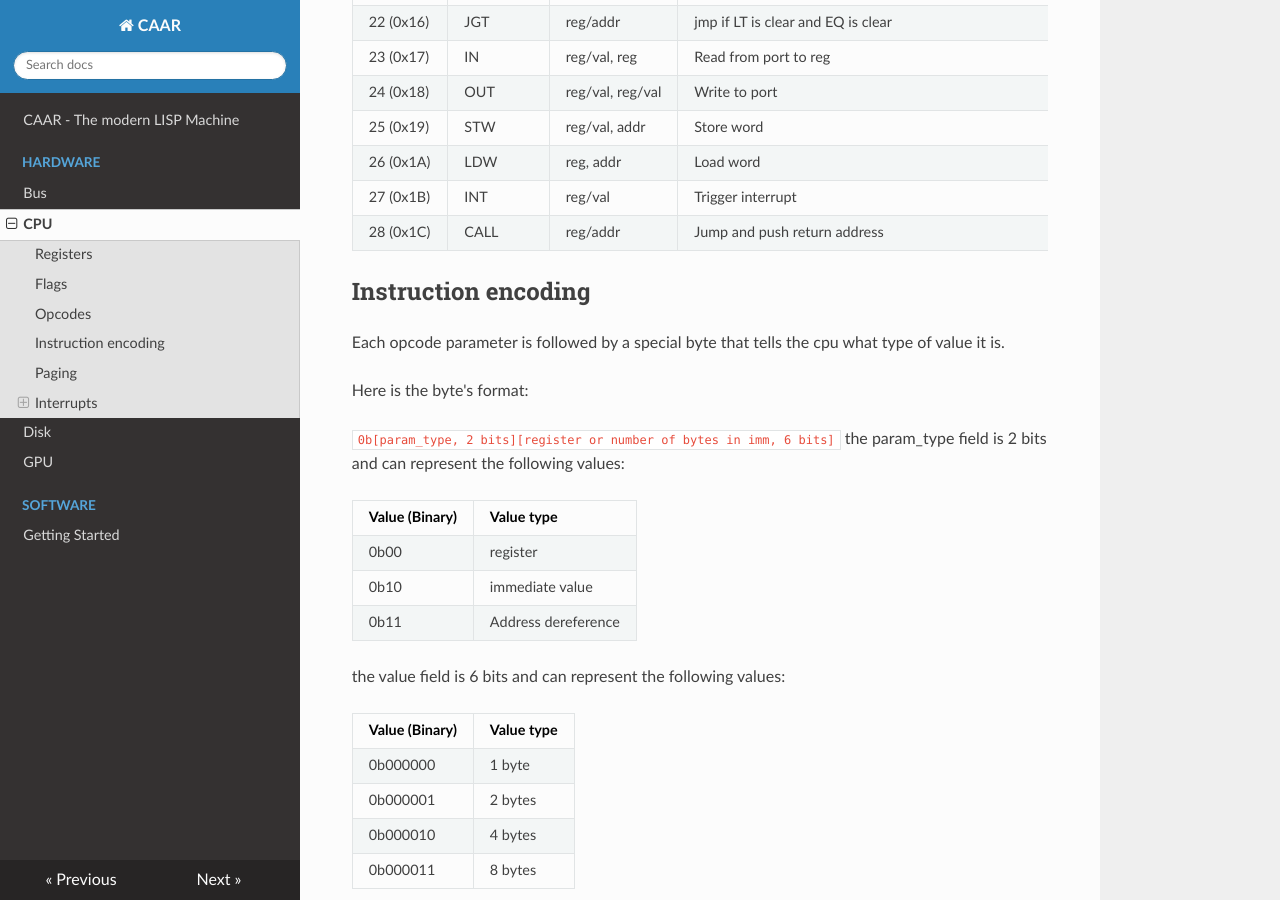
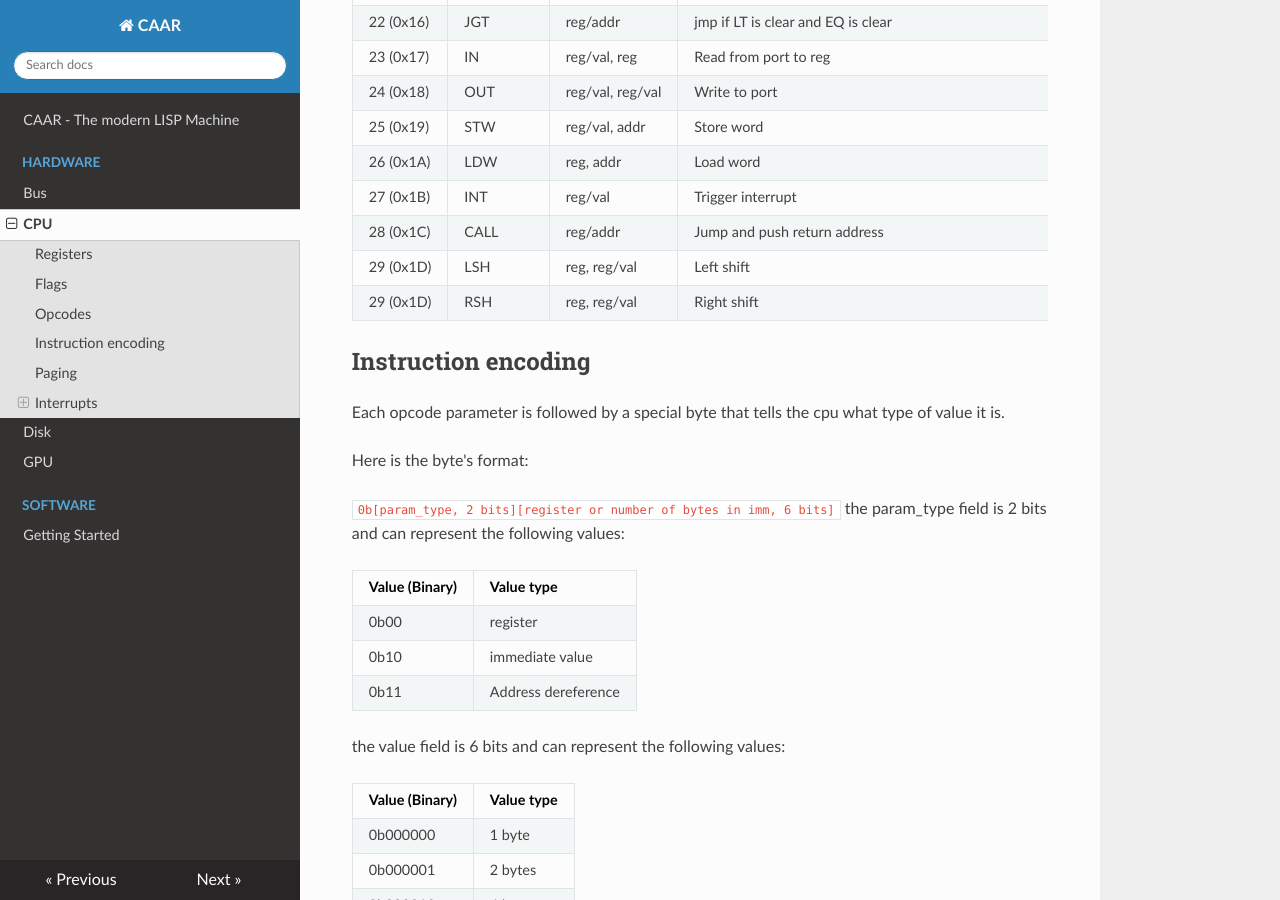
Before and after one commit to caar-machine/caar, an MkDocs documentation site: the page built from docs/hardware/cpu.md, in a window 1280 px wide and 900 px high, scrolled down 1635 px. Built offline with MkDocs 1.6.1, drawn with Linux system fonts in a browser that asks for light colours; nearby versions of some CDN libraries.

Commit message:
add lsh/rsh

```diff
--- a/docs/hardware/cpu.md
+++ b/docs/hardware/cpu.md
@@ -57,6 +57,8 @@ The following is the list of cpu opcodes:
 | 26 (0x1A) | LDW      | reg, addr        | Load word                                                        |
 | 27 (0x1B) | INT      | reg/val          | Trigger interrupt                                                |
 | 28 (0x1C) | CALL     | reg/addr         | Jump and push return address                                     |
+| 29 (0x1D) | LSH      | reg, reg/val     | Left shift                                                       |
+| 29 (0x1D) | RSH      | reg, reg/val     | Right shift                                                      |
 
 ## Instruction encoding
 Each opcode parameter is followed by a special byte that tells the cpu what type of value it is.
```
